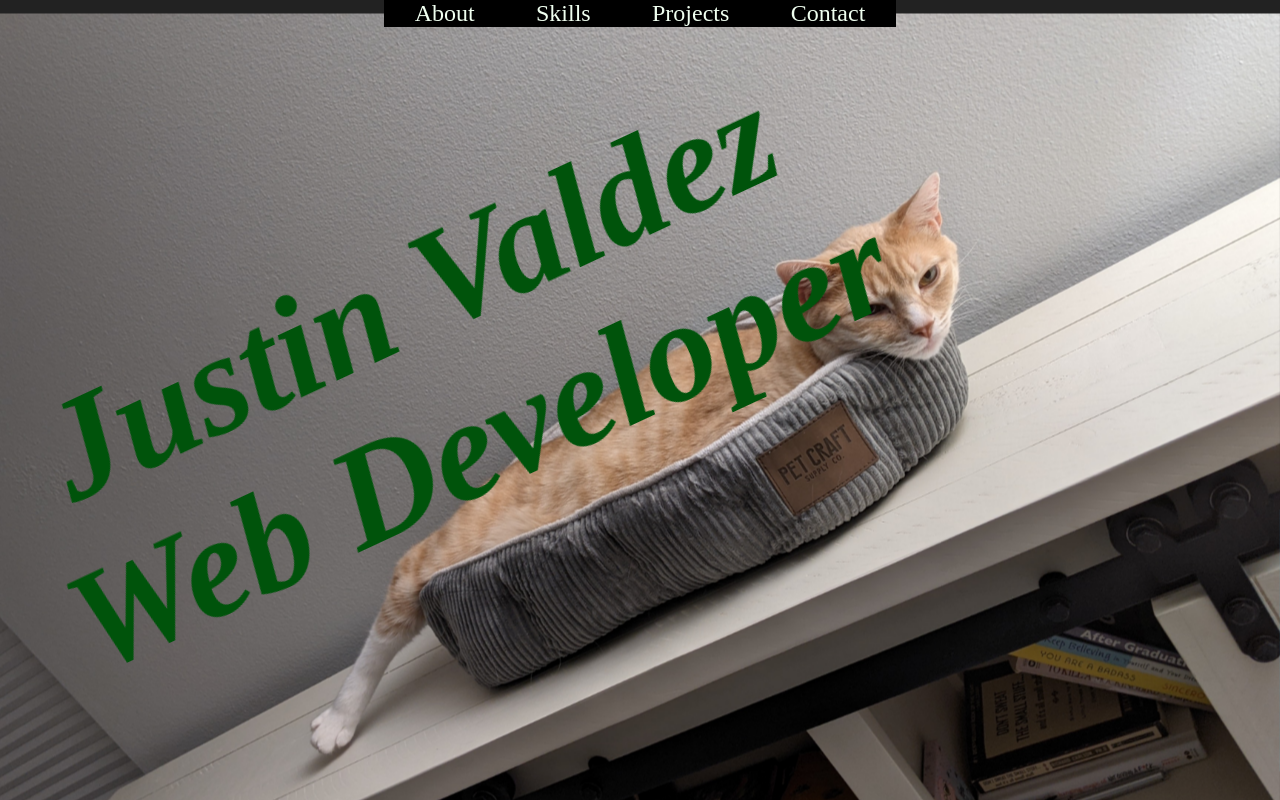
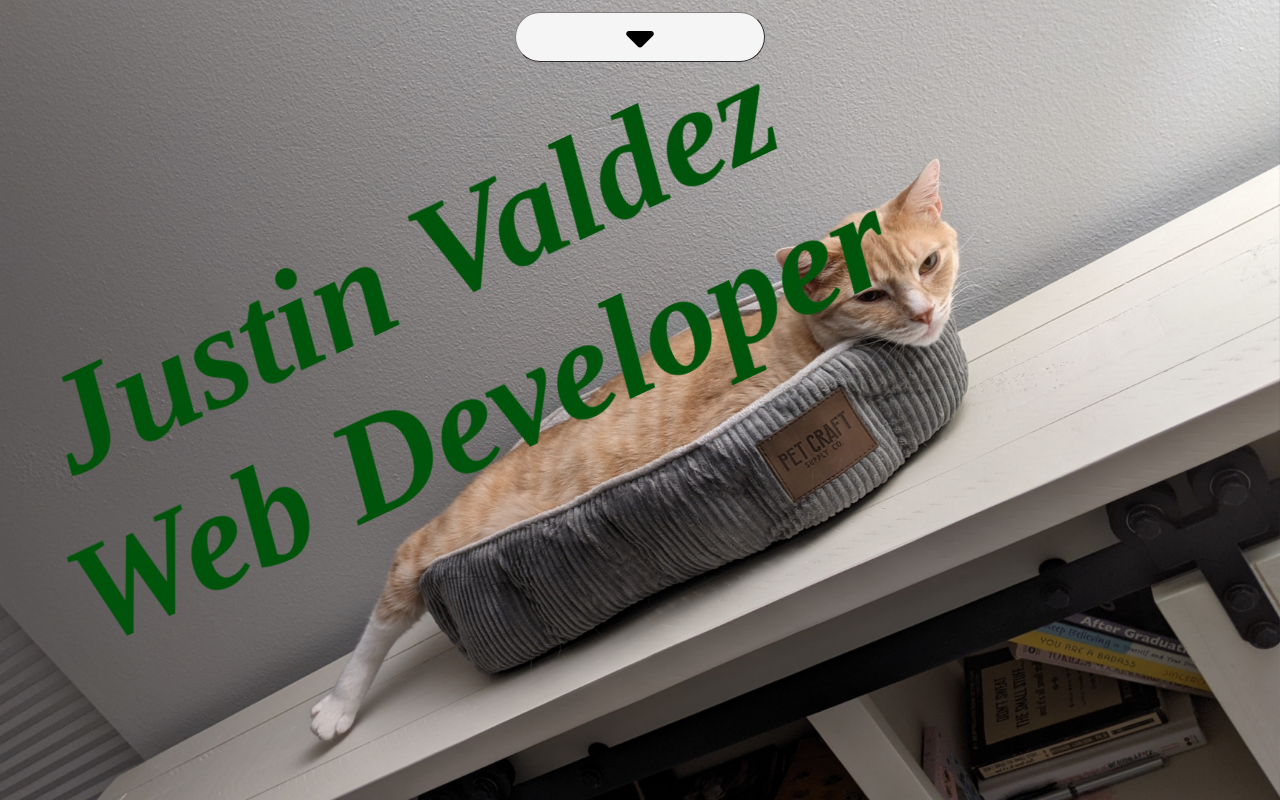
Before and after one commit to JustinJValdez/portfolio, a Next.js app: page / in a window 1280 px wide. Built offline with nearby package versions, Linux system fonts and the light colour scheme.

Commit message:
Main sections/outline complete.... Update styling and flow

```diff
--- /dev/null
+++ b/comps/About.js
@@ -0,0 +1,18 @@
+import styles from '../styles/About.module.css';
+
+const About = () => {
+  return (
+    <>
+      <div className={styles.about}>
+      <h1 >About me:</h1>
+      <p>
+        Nisi nostrud cupidatat voluptate nostrud. Fugiat et dolor pariatur quis laborum aliqua velit laboris ipsum. Aliquip deserunt nulla consequat esse Lorem et exercitation non qui officia sint dolor duis ut. Irure laborum culpa mollit sunt anim.
+      </p>
+      </div>
+
+    </>
+
+   );
+}
+
+export default About;
--- a/comps/Layout.js
+++ b/comps/Layout.js
@@ -1,21 +1,17 @@
 import Footer from "./Footer";
-import Navbar from "./Navbar";
+import Navbar from "../comps/Navbar";
 
 import styles from "../styles/Layout.module.css"
 
 const Layout = ({children}) => {
   return (
     <>
+      <Navbar />
       <div className={styles.wrapper}>
-        <Navbar />
           {children}
         <Footer />
-
       </div>
-
     </>
-
-
    );
 }
 
--- a/comps/Navbar.js
+++ b/comps/Navbar.js
@@ -1,19 +1,23 @@
-import styles from '../styles/Navbar.module.css'
+import styles from '../styles/Navbar.module.css';
 
 import Link from "next/link";
 
-
 const Navbar = () => {
   return (
-  <>
-    <nav className={styles.nav}>
-      <ul>
-          <li> About </li>
-          <li> Skills </li>
-          <li> Projects </li>
-          <li> Contact  </li>
-      </ul>
-    </nav>
+    <>
+      <div className={styles.nav}>
+        <ul>
+          <li>
+            <a href='#'> <i className="fa-solid fa-caret-down"></i></a>
+            <ul>
+              <li> <a href='#'>About</a> </li>
+              <li> <a href='#'>Skills</a> </li>
+              <li> <a href='#'>Projects</a> </li>
+              <li> <a href='#'>Contact</a> </li>
+            </ul>
+          </li>
+        </ul>
+  </div>
   </>
   );
 };
--- a/comps/Skills.js
+++ b/comps/Skills.js
@@ -7,13 +7,24 @@ import styles from '../styles/Skills.module.css'
 const Skills = () => {
   return (
     <div className={styles.skills}>
+      <h1>I am proficient developer using the following skills:</h1>
 
-      <Image src='/logo_css.png' width={225} height={225}/>
-      <Image src='/logo_html.png' width={225} height={225}/>
-      <Image src='/logo_js.png' width={225} height={225} />
-      <Image src='/logo_react.png' width={225} height={225}/>
-      <Image src='/logo_next.png' width={225} height={225}/>
-      <Image src='/logo_node.png' width={225} height={225} />
+      {/*<Image src='/logo_css.png' width={225} height={225} />*/ }
+      <i className="fa-brands fa-css3-alt"></i>
+
+      {/* <Image src='/logo_html.png' width={225} height={225} />*/}
+      <i className="fa-brands fa-html5"></i>
+
+      {/* <Image src='/logo_js.png' width={225} height={225} />*/}
+      <i className="fa-brands fa-js-square"></i>
+
+      {/*<Image src='/logo_react.png' width={225} height={225} /> */}
+      <i className="fa-brands fa-react"></i>
+      {/* */}
+      <Image src='/logo_next.png' width={225} height={225} />
+
+      {/*<Image src='/logo_node.png' width={225} height={225} />*/ }
+      <i className="fa-brands fa-node"></i>
       <Image src='/logo_jq.png' width={225} height={225}/>
 
     </div>
--- a/package.json
+++ b/package.json
@@ -9,6 +9,7 @@
     "lint": "next lint"
   },
   "dependencies": {
+    "@fortawesome/fontawesome-free": "^6.1.0",
     "next": "^12.1.0",
     "react": "17.0.2",
     "react-dom": "17.0.2"
--- a/pages/_app.js
+++ b/pages/_app.js
@@ -1,5 +1,7 @@
-import Layout from '../comps/Layout'
-import '../styles/globals.css'
+import Layout from '../comps/Layout';
+import '../styles/globals.css';
+
+import '@fortawesome/fontawesome-free/css/all.css';
 
 function MyApp({ Component, pageProps }) {
   return (
--- a/pages/index.js
+++ b/pages/index.js
@@ -1,9 +1,11 @@
 import Link from 'next/link';
 import Head from 'next/head';
+
 
 import Contact from "../comps/Contact";
 import Skills from "../comps/Skills";
 import Projects from "../comps/Projects";
+import About from '../comps/About'
 
 import styles from "../styles/Home.module.css";
 
@@ -11,6 +13,7 @@ export default function Home() {
   return (
     <>
       <Head>
+
         <title>Justin Valdez's Portfolio</title>
       </Head>
       <header className={styles.header}>
@@ -20,7 +23,8 @@ export default function Home() {
         Web Developer</h1>
       </header>
       <section className={styles.section}>
-
+          <br></br>
+          <About />
           <br></br>
           <Skills />
           <br></br>
@@ -28,7 +32,6 @@ export default function Home() {
           <br></br>
           <Contact />
       </section>
-
     </>
   );
 }
--- /dev/null
+++ b/styles/About.module.css
@@ -0,0 +1,4 @@
+.about{
+  ;
+  background-color: black;
+}
--- a/styles/Contact.module.css
+++ b/styles/Contact.module.css
@@ -1,3 +1,3 @@
 .form{
-  background-color: aquamarine;
+  background-color: rgb(112, 153, 139);
 }
--- a/styles/Layout.module.css
+++ b/styles/Layout.module.css
@@ -1,4 +1,6 @@
 .wrapper{
+  margin: auto;
+  padding: 0;
   height: 100vh;
   overflow-y: auto;
   overflow-x: hidden ;
--- a/styles/Navbar.module.css
+++ b/styles/Navbar.module.css
@@ -1,13 +1,41 @@
-.nav ul{
-  margin: auto;
-  padding:0;
-  list-style-type: none;
-  font-size: 1.5rem;
-  background-color: black;
-  color: honeydew;
-  width: 40%;
-  display: flex;
-  justify-content: space-around;
-  align-items: center;
+.nav *{
+  margin: 0;
+  padding: 0;
+}
+.nav{
+  text-align: center;
+  position:fixed;
+  top: 3%;
+  left: 50%;
+  transform: translate(-50%, -50%);
+  margin-top: 1%;
+  width:250px;
+  height: 50px;
+  z-index: 1;
+  font-size: 2.75rem;
+  background-color: whitesmoke;
+  color: black;
+  border: outset 1px rgba(128, 128, 128);
+  border-radius: 100px;
+}
+
+.nav li {
+  text-align: center;
+  list-style: none;
+}
+
+.nav ul ul{
+  display: none;
+}
+.nav ul li:hover > ul{
+  display: block;
+}
+.nav li ul li{
+  color:whitesmoke;
+  background-color: #262626 ;
+  margin: 5px;
+  padding: 5px;
+  border: 2px outset rgb(128, 128, 128);
+  border-radius: 10px;
 
 }
--- a/styles/globals.css
+++ b/styles/globals.css
@@ -6,6 +6,7 @@ body {
   -moz-background-size: cover;
   -o-background-size: cover;
   background-size: cover;
+  text-align: center;
 }
 
 a {
```
Also changed, not shown: 1 other file (tests, documents, lock files or other folders).
